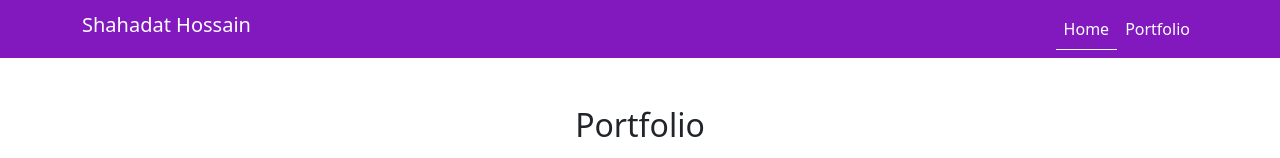
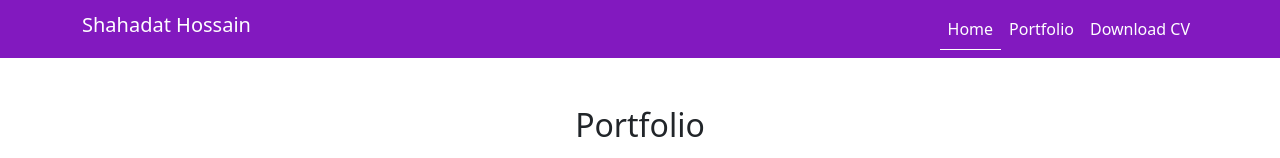
Before and after one commit to raselsha/portfolio, a Gatsby site: page / in a window 1280 px wide. Shown: the top 158 px of the page. Built offline with nearby package versions, Linux system fonts and the light colour scheme; Gatsby itself is replaced by a stand-in of ours.

Commit message:
cv added

```diff
--- a/src/components/Navbar.js
+++ b/src/components/Navbar.js
@@ -1,4 +1,6 @@
 import React from 'react'
+import { Link} from "gatsby"
+import cv from '../images/Shahadat_hossain_cv.pdf'
 
 export default function Navbar() {
   return (
@@ -13,6 +15,8 @@ export default function Navbar() {
             <div class="navbar-nav ms-auto">
                 <a class="nav-link active" aria-current="page" href="#">Home</a>
                 <a class="nav-link" href="#portfolio">Portfolio</a>
+                <a class="nav-link" href={cv} download>Download CV</a>
+
             </div>
             </div>
         </div>
```
Also changed, not shown: 1 other file.
